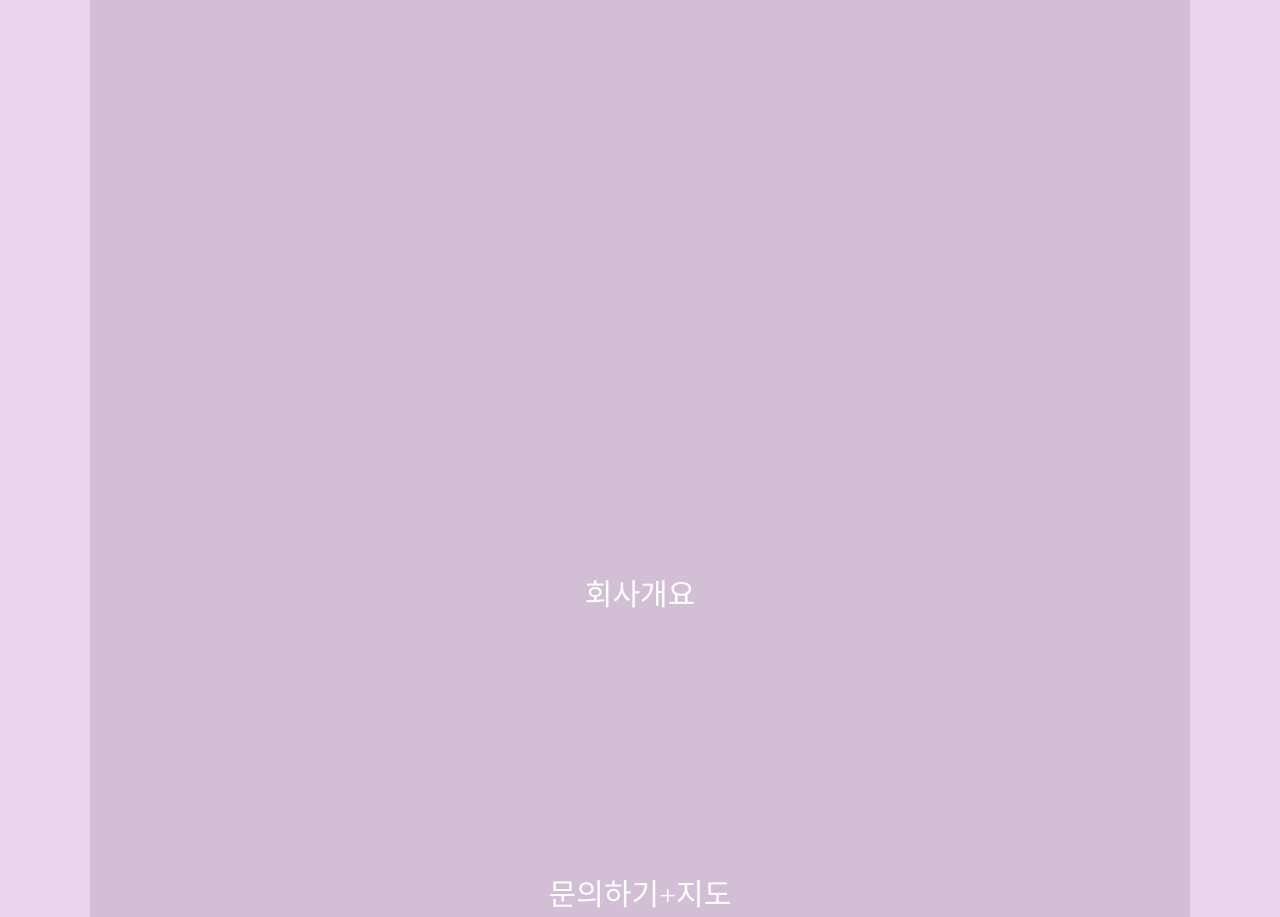
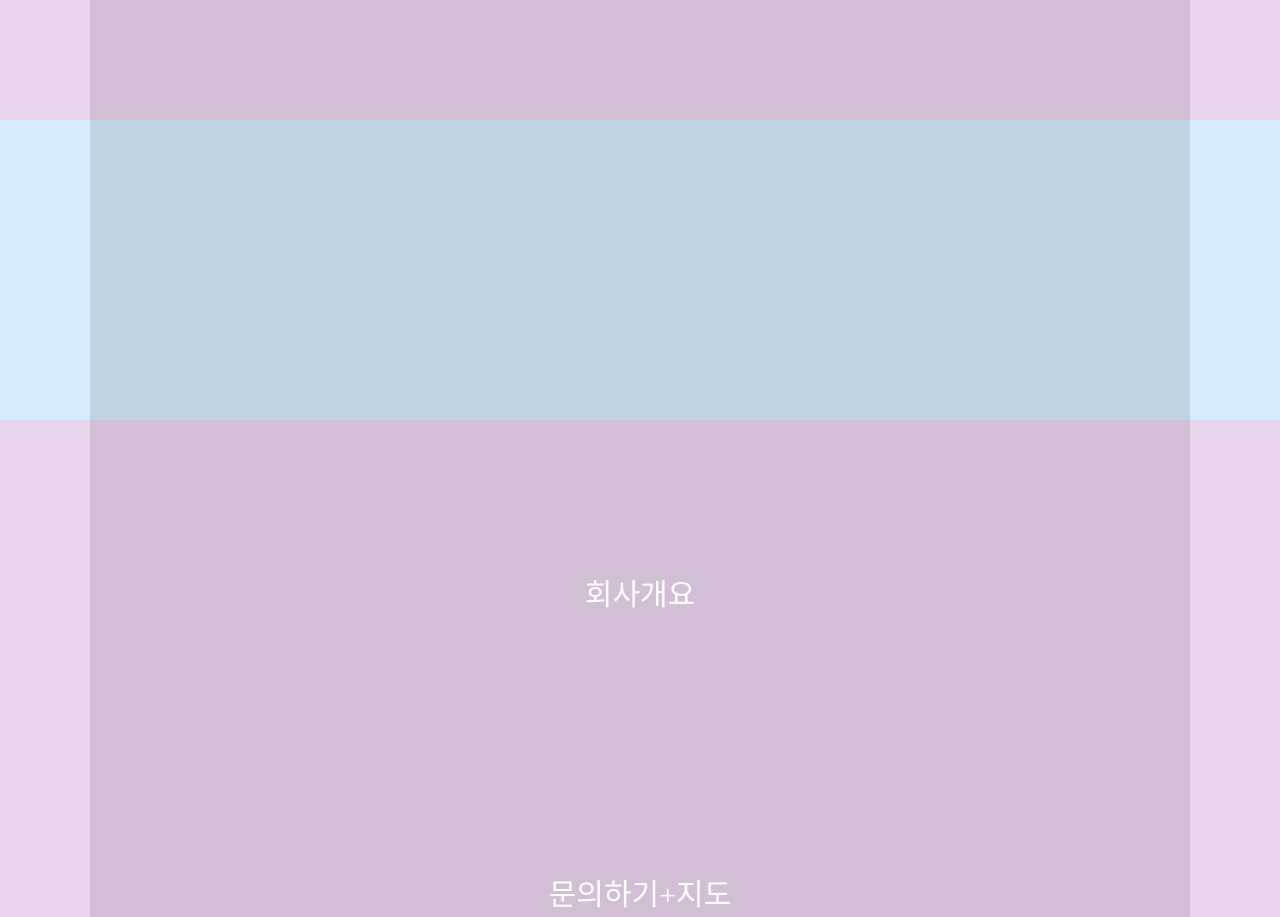
Before and after one commit to roadmapInc/roadmap.github.com, a plain HTML site: page home.html in a window 1280 px wide. Shown: the part 1420-2337 px from the top of the page. Drawn offline with Linux system fonts and the light colour scheme.

Commit message:
Update home.html

```diff
--- a/home.html
+++ b/home.html
@@ -37,7 +37,7 @@
         #contents2 {
             height: 300px;
             line-height: 950px;
-            background: #ead5ee;
+            background: #d6ebfd;
         }
 
         #call {
```
